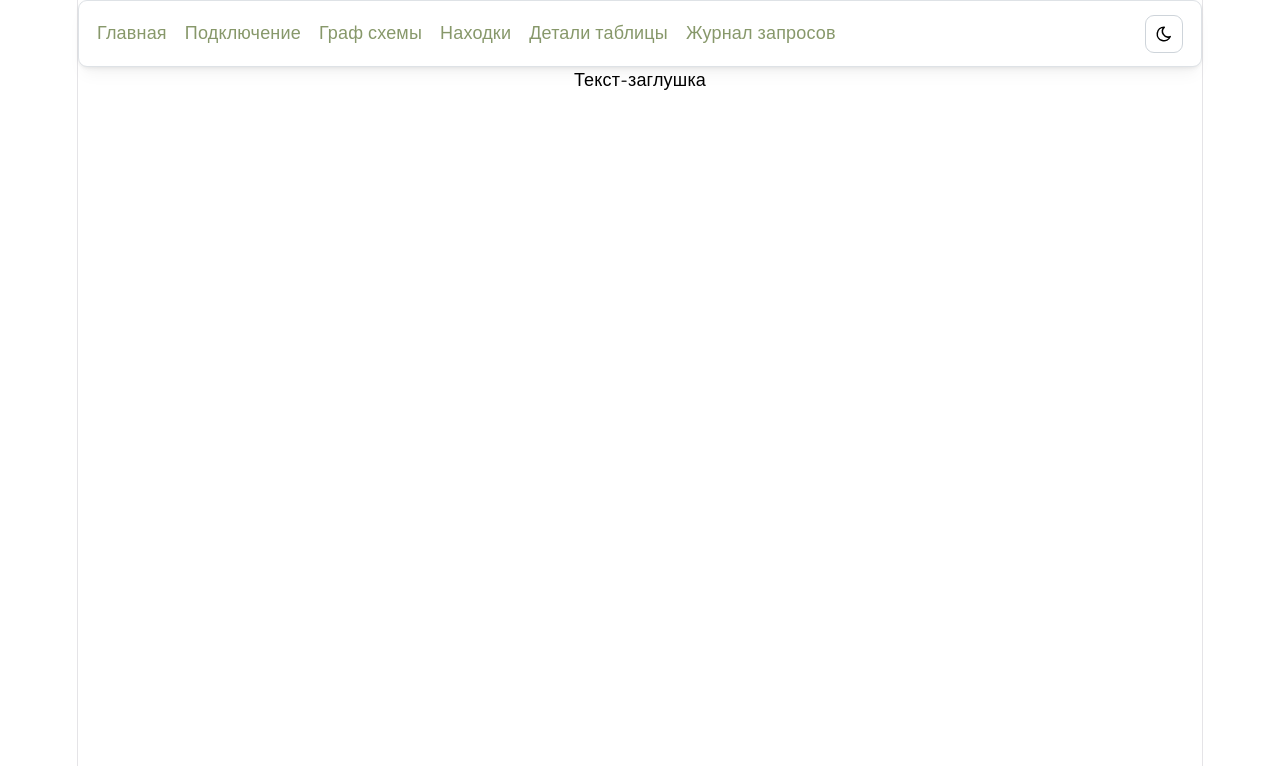
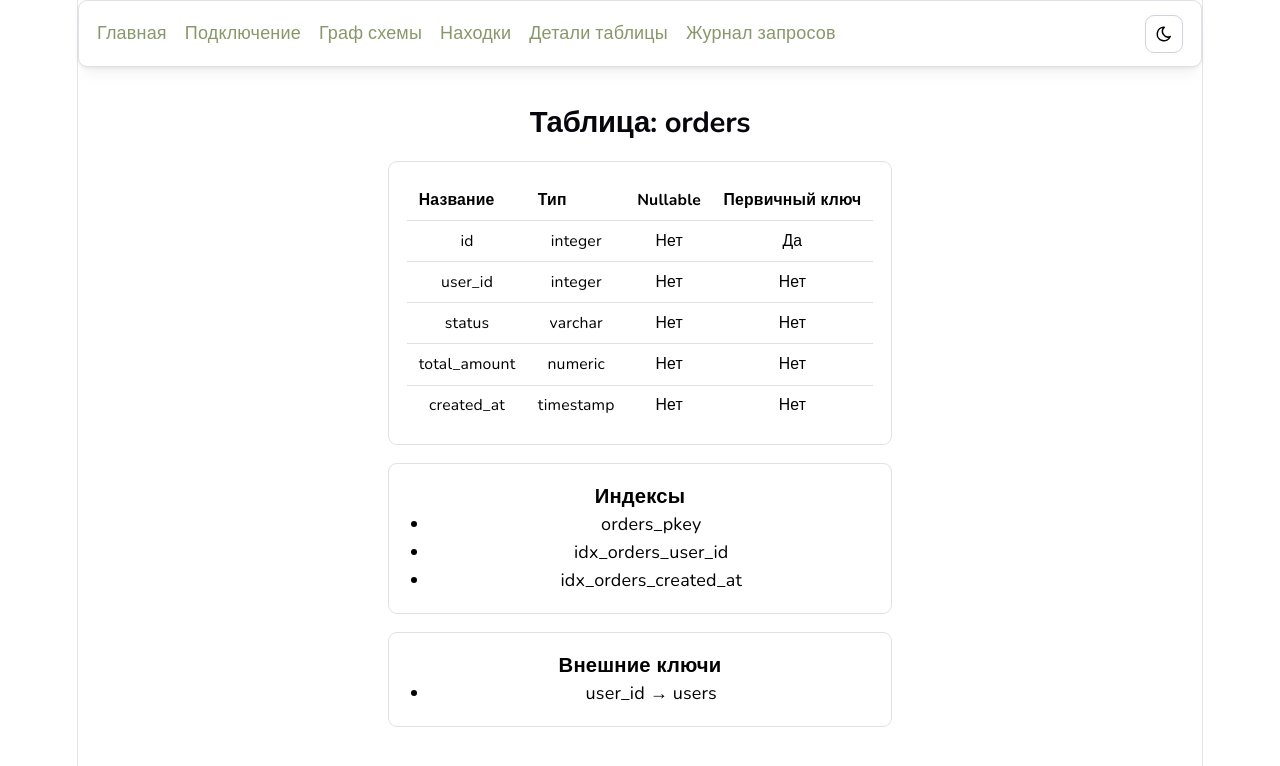
Before and after one commit to sacre1noire/Moshikzu, a React (Vite) app in the folder frontend/: page /table-details in a window 1280 px wide. Shown: the top 766 px of the page. Built offline with nearby package versions, Linux system fonts and the light colour scheme.

Commit message:
feat: add table details screen with mock data

```diff
--- a/frontend/src/pages/TableDetails.tsx
+++ b/frontend/src/pages/TableDetails.tsx
@@ -1,5 +1,136 @@
+import { Card, List, Stack, Table, Title } from '@mantine/core'
+
+interface ColumnInfo {
+    name: string
+    type: string
+    nullable: boolean
+    isPrimaryKey: boolean
+}
+
+interface TableInfo {
+    name: string
+    columns: ColumnInfo[]
+    indexes: string[]
+    foreignKeys: {
+        column: string
+        referencesTable: string
+    }[]
+}
+
+const table: TableInfo = {
+    name: 'orders',
+
+    columns: [
+        {
+            name: 'id',
+            type: 'integer',
+            nullable: false,
+            isPrimaryKey: true,
+        },
+        {
+            name: 'user_id',
+            type: 'integer',
+            nullable: false,
+            isPrimaryKey: false,
+        },
+        {
+            name: 'status',
+            type: 'varchar',
+            nullable: false,
+            isPrimaryKey: false,
+        },
+        {
+            name: 'total_amount',
+            type: 'numeric',
+            nullable: false,
+            isPrimaryKey: false,
+        },
+        {
+            name: 'created_at',
+            type: 'timestamp',
+            nullable: false,
+            isPrimaryKey: false,
+        },
+    ],
+
+    indexes: [
+        'orders_pkey',
+        'idx_orders_user_id',
+        'idx_orders_created_at',
+    ],
+
+    foreignKeys: [
+        {
+            column: 'user_id',
+            referencesTable: 'users',
+        },
+    ],
+}
+
 function TableDetails() {
-    return <div>Текст-заглушка</div>
+    return (
+        <Stack maw={1000} mx="auto" mt="xl">
+            <Title order={2}>
+                Таблица: {table.name}
+            </Title>
+
+            <Card withBorder>
+                <Table>
+                    <Table.Thead>
+                        <Table.Tr>
+                            <Table.Th>Название</Table.Th>
+                            <Table.Th>Тип</Table.Th>
+                            <Table.Th>Nullable</Table.Th>
+                            <Table.Th>Первичный ключ</Table.Th>
+                        </Table.Tr>
+                    </Table.Thead>
+
+                    <Table.Tbody>
+                        {table.columns.map((column) => (
+                            <Table.Tr key={column.name}>
+                                <Table.Td>{column.name}</Table.Td>
+                                <Table.Td>{column.type}</Table.Td>
+                                <Table.Td>
+                                    {column.nullable ? 'Да' : 'Нет'}
+                                </Table.Td>
+                                <Table.Td>
+                                    {column.isPrimaryKey ? 'Да' : 'Нет'}
+                                </Table.Td>
+                            </Table.Tr>
+                        ))}
+                    </Table.Tbody>
+                </Table>
+            </Card>
+
+            <Card withBorder>
+                <Title order={4}>
+                    Индексы
+                </Title>
+
+                <List>
+                    {table.indexes.map((index) => (
+                        <List.Item key={index}>
+                            {index}
+                        </List.Item>
+                    ))}
+                </List>
+            </Card>
+
+            <Card withBorder>
+                <Title order={4}>
+                    Внешние ключи
+                </Title>
+
+                <List>
+                    {table.foreignKeys.map((foreignKey) => (
+                        <List.Item key={foreignKey.column}>
+                            {foreignKey.column} → {foreignKey.referencesTable}
+                        </List.Item>
+                    ))}
+                </List>
+            </Card>
+        </Stack>
+    )
 }
 
 export default TableDetails
```
